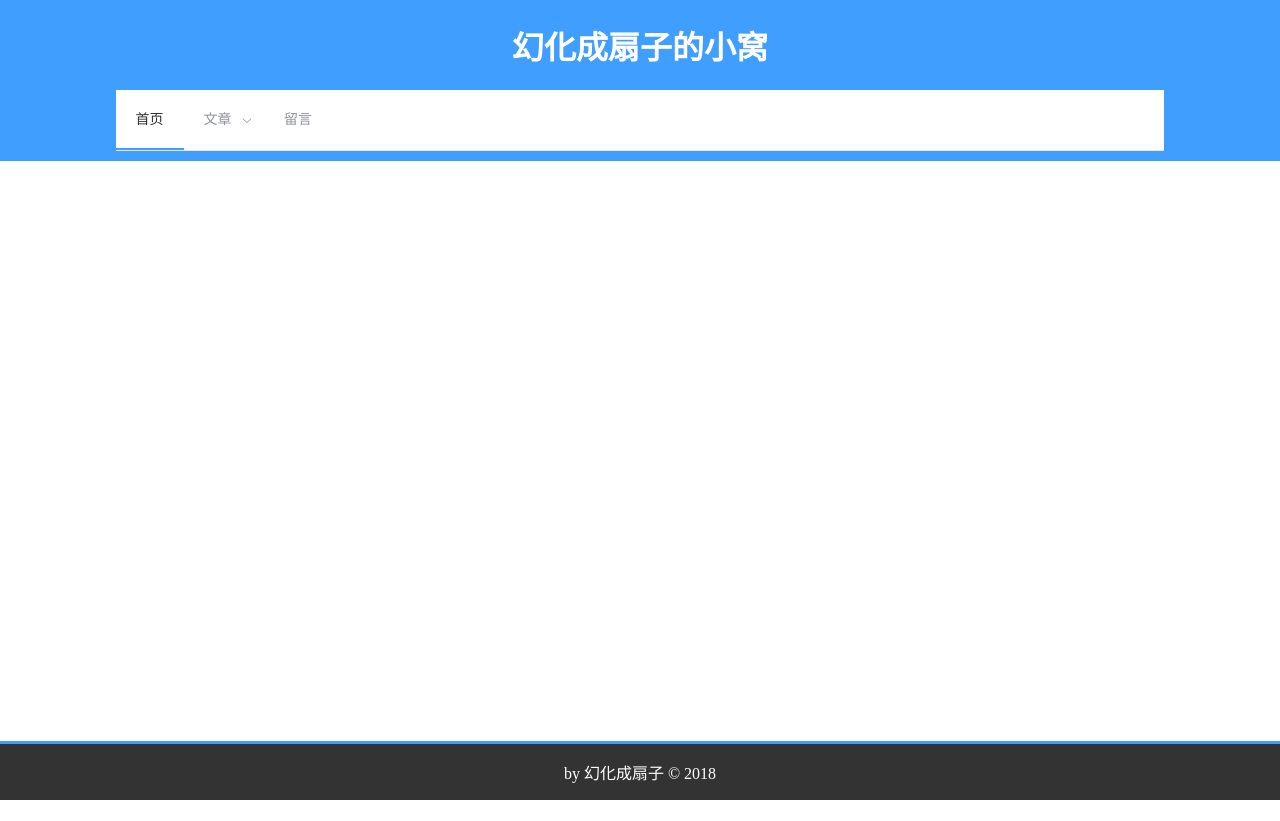
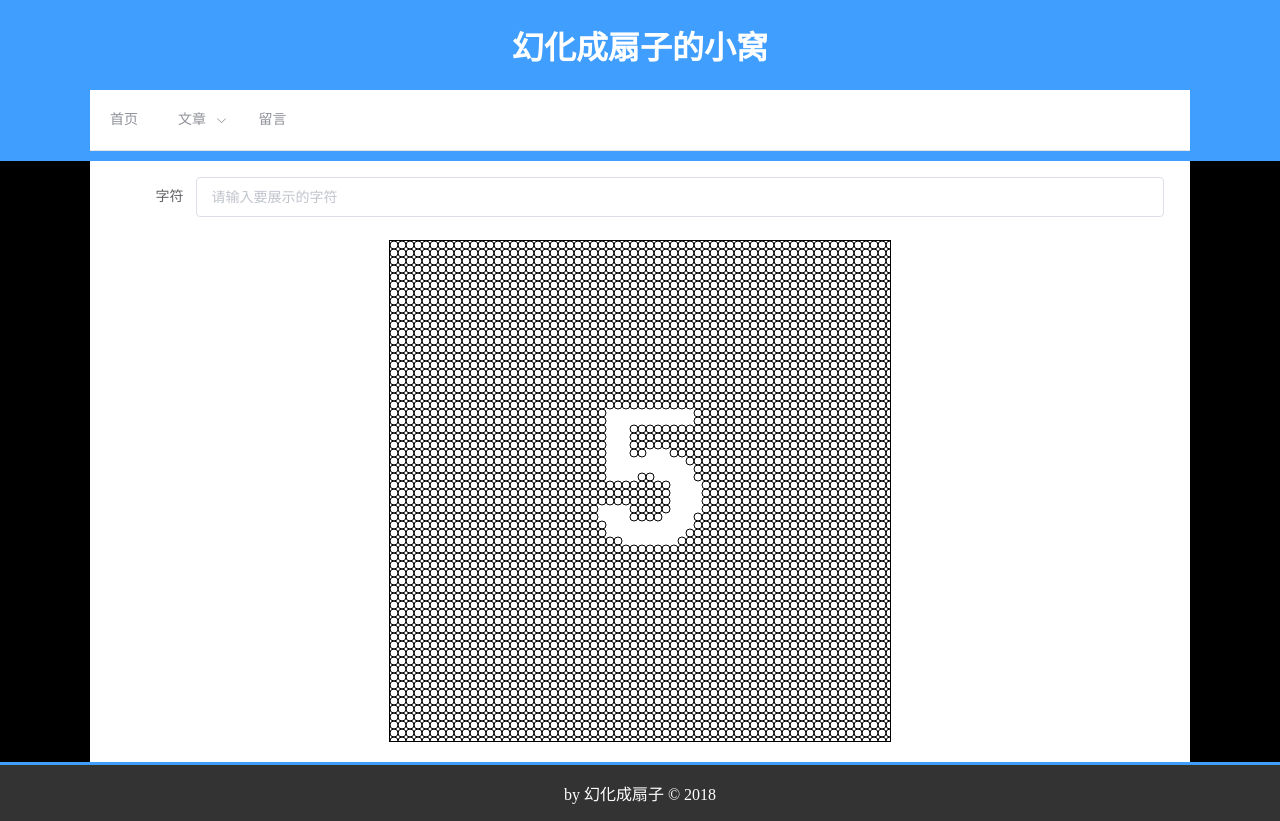
Before and after one commit to DrunkSeven/se7en, a Nuxt app: page /canvas in a window 1280 px wide. Before the commit the page ends 800 px from the top, so only its background shows below. Built offline with nearby package versions, Linux system fonts and the light colour scheme.

Commit message:
代码修改测试canvas

```diff
--- a/components/topMenu.vue
+++ b/components/topMenu.vue
@@ -20,7 +20,10 @@
       </el-menu-item>
       <!-- <el-menu-item index="3">
         <nuxt-link to="/ticket">票票</nuxt-link>
-      </el-menu-item> -->
+      </el-menu-item>-->
+      <!-- <el-menu-item index="3">
+        <nuxt-link to="/canvas">画布</nuxt-link>
+      </el-menu-item>-->
       <el-menu-item index="2">
         <nuxt-link to="/message">留言</nuxt-link>
       </el-menu-item>
--- a/layouts/default.vue
+++ b/layouts/default.vue
@@ -13,6 +13,7 @@
       <breadcrumb></breadcrumb>
       <nuxt/>
     </div>
+    <canvas class="bg-canvas" id="bgCanvas"></canvas>
     <footer class="footer">
       <div class="content">
         <p>by 幻化成扇子 © 2018</p>
@@ -25,7 +26,7 @@ import util from "~/plugins/common";
 import http from "~/plugins/axios";
 import breadcrumb from "~/components/breadcrumb";
 import topMenu from "~/components/topMenu";
-import Vue from 'vue'
+import Vue from "vue";
 export default {
   components: {
     breadcrumb,
@@ -82,9 +83,12 @@ export default {
     }
   },
   mounted() {
-
+    this.draw();
   },
   methods: {
+    draw() {
+      let context = document.getElementById("bgCanvas").getContext("2d");
+    },
     scrollEvent() {
       var offsetTop = 85;
       var scrollTop =
@@ -116,6 +120,9 @@ export default {
 </script>
 <style lang="less">
 @default-color: #409eff;
+#se7en {
+  background: #000;
+}
 body {
   margin: 0;
   font-family: "Microsoft YaHei";
@@ -174,6 +181,7 @@ body {
   height: 56px;
 }
 .center-box {
+  background: #fff;
   padding: 2vh 0;
   box-sizing: border-box;
   min-height: calc(100vh - 220px);
@@ -181,10 +189,15 @@ body {
 .content {
   max-width: 1100px;
   margin: auto;
-  box-sizing: border-box;
   padding-left: 2vw;
   padding-right: 2vw;
-  box-sizing: border-box;
+}
+.bg-canvas {
+  width: 100vw;
+  height: 100vw;
+  position: fixed;
+  top: 0;
+  left: 0;
 }
 a {
   text-decoration: none;
--- a/package.json
+++ b/package.json
@@ -2,7 +2,7 @@
   "name": "se7en",
   "version": "1.0.0",
   "description": "一个基于nuxt搭建的服务端渲染网站",
-  "keywords": "nuxt,vue,个人博客,服务端渲染,Se7en,个人网站",
+  "keywords": "幻化成扇子,nuxt,vue,个人博客,服务端渲染,Se7en,个人网站",
   "author": "se7en",
   "private": true,
   "config": {
--- /dev/null
+++ b/pages/canvas.vue
@@ -0,0 +1,76 @@
+<template>
+  <section class="canvas-body" onkeydown="onkeydown($event)">
+    <el-form ref="form" label-width="80px">
+      <el-form-item label="字符">
+        <el-input v-model="text" placeholder="请输入要展示的字符"></el-input>
+      </el-form-item>
+    </el-form>
+    <canvas class="canvas" ref="myCanvas" width="500" height="500"></canvas>
+  </section>
+</template>
+<script>
+export default {
+  data() {
+    return {
+      text: ""
+    };
+  },
+
+  async asyncData(content) {
+    content.store.commit("changeActiveIndex", "3");
+    content.store.commit("changeBreadcrumb", []);
+  },
+  watch: {
+    text() {
+      this.draw();
+    }
+  },
+  mounted() {
+    let num = 9;
+    let interval = setInterval(() => {
+      this.draw(num--);
+      if (num == 0) {
+        clearInterval(interval);
+      }
+    }, 1000);
+  },
+  methods: {
+    onkeydown(e) {
+      console.log(e.keyCode);
+    },
+    draw(text) {
+      let context = this.$refs.myCanvas.getContext("2d");
+      context.fillStyle = "#333333";
+      let canvasEl = document.createElement("canvas");
+      context.clearRect(0, 0, 500, 500);
+      // let canvasEl = this.$refs.canvas2;
+      canvasEl.width = 300;
+      canvasEl.height = 300;
+      let ctx = canvasEl.getContext("2d");
+      const { width, height } = canvasEl;
+      ctx.font = "bold 100px Arial";
+      ctx.fillStyle = "#333333";
+      ctx.fillText(text || this.text, width / 2 - 50, height / 2);
+      const imgdata = ctx.getImageData(0, 0, width, height).data;
+      const data = imgdata.length / 1200;
+      for (let i = 0; i < width; i += 4) {
+        for (let j = 0; j < height; j += 4) {
+          if (imgdata[j * 1200 + i * 4] == 0) {
+            context.beginPath();
+            context.arc(i * 2 + 4, j * 2 + 4, 4, 0, 2 * Math.PI);
+            context.stroke();
+          }
+        }
+      }
+    }
+  }
+};
+</script>
+<style lang="less" scoped>
+.canvas-body {
+  text-align: center;
+}
+.canvas {
+  border: 1px solid #000;
+}
+</style>
```
Also changed, not shown: app.html (+16 -2 lines), 1 other file (tests, documents, lock files or other folders).
